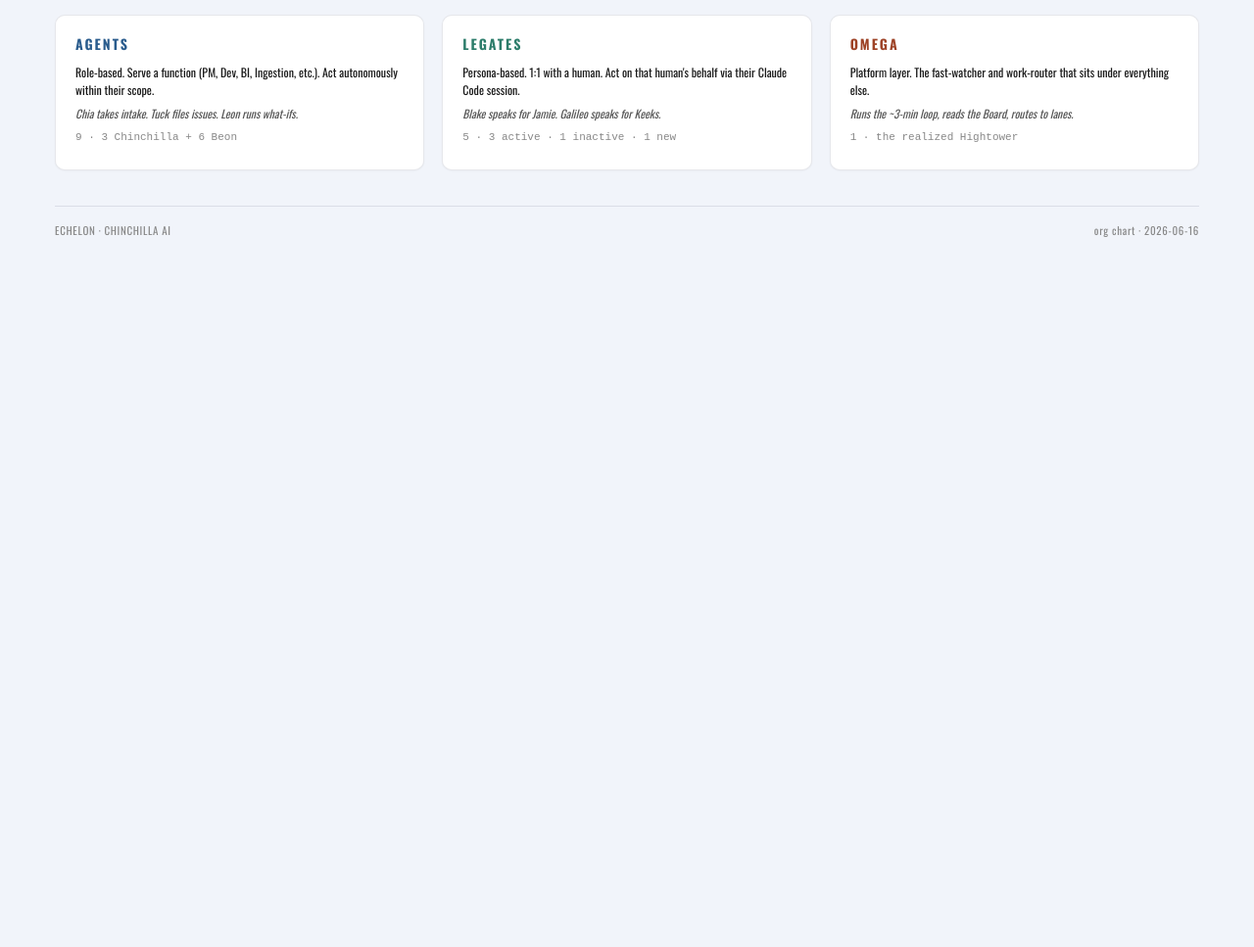
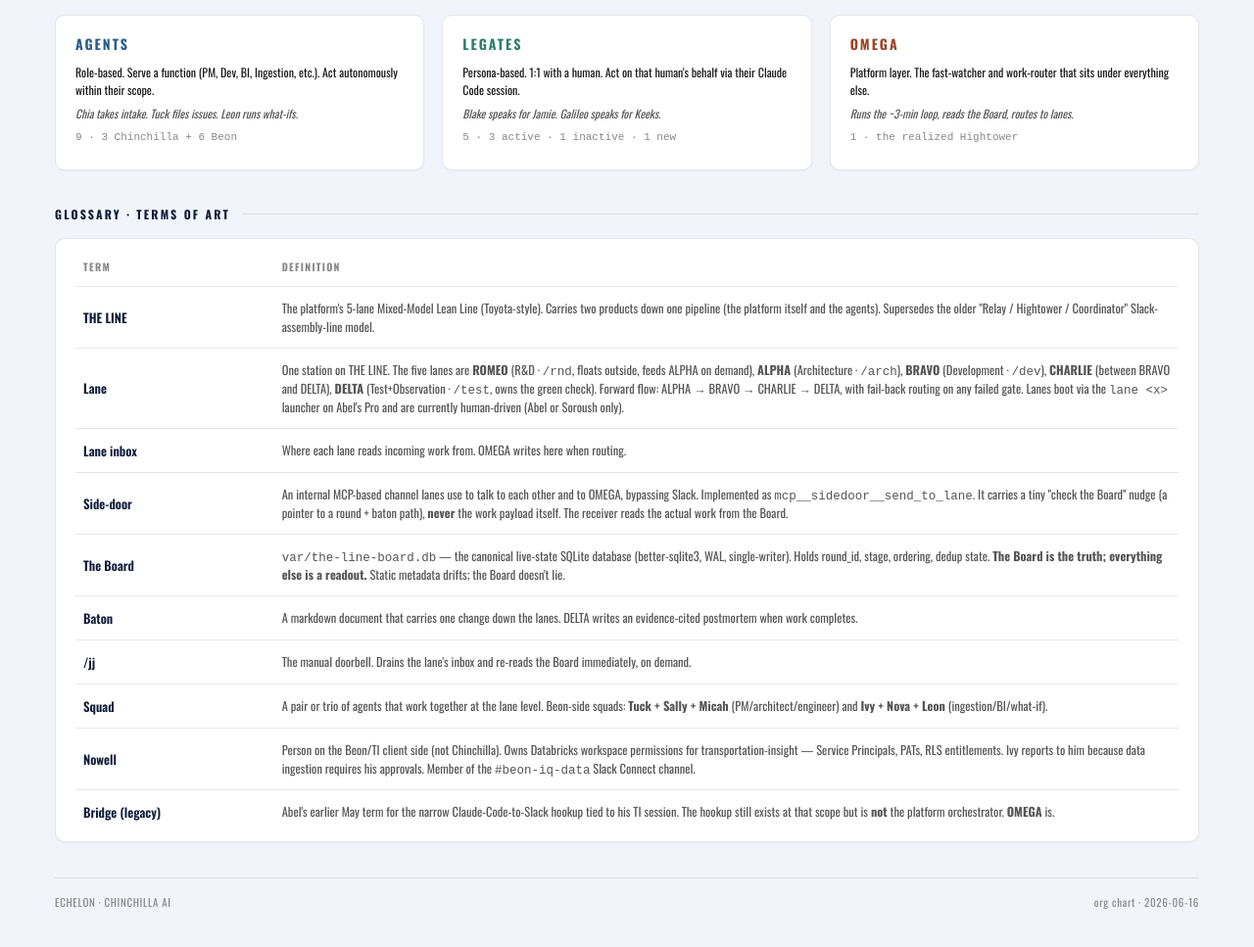
Before and after one commit to ChinchillaEnterprises/ti-previews, a plain HTML site: page orgchart/index.html in a window 1280 px wide. Shown: the part 1865-2832 px from the top of the page at 98% size. Before the commit the page ends 2156 px from the top, so only its background shows below. Drawn offline with nearby package versions, Linux system fonts and the light colour scheme.

Commit message:
orgchart: add glossary section (lane, side-door, Board, Nowell, etc.) per Keeks feedback

```diff
--- a/orgchart/index.html
+++ b/orgchart/index.html
@@ -390,6 +390,58 @@
     </div>
   </div>
 
+  <div class="section-label"><span>Glossary · terms of art</span><span class="bar"></span></div>
+
+  <div class="legates">
+    <table>
+      <thead>
+        <tr><th style="width:18%">Term</th><th>Definition</th></tr>
+      </thead>
+      <tbody>
+        <tr>
+          <td class="human">THE LINE</td>
+          <td class="status">The platform's 5-lane Mixed-Model Lean Line (Toyota-style). Carries two products down one pipeline (the platform itself and the agents). Supersedes the older "Relay / Hightower / Coordinator" Slack-assembly-line model.</td>
+        </tr>
+        <tr>
+          <td class="human">Lane</td>
+          <td class="status">One station on THE LINE. The five lanes are <b>ROMEO</b> (R&amp;D · <code>/rnd</code>, floats outside, feeds ALPHA on demand), <b>ALPHA</b> (Architecture · <code>/arch</code>), <b>BRAVO</b> (Development · <code>/dev</code>), <b>CHARLIE</b> (between BRAVO and DELTA), <b>DELTA</b> (Test+Observation · <code>/test</code>, owns the green check). Forward flow: ALPHA → BRAVO → CHARLIE → DELTA, with fail-back routing on any failed gate. Lanes boot via the <code>lane &lt;x&gt;</code> launcher on Abel's Pro and are currently human-driven (Abel or Soroush only).</td>
+        </tr>
+        <tr>
+          <td class="human">Lane inbox</td>
+          <td class="status">Where each lane reads incoming work from. OMEGA writes here when routing.</td>
+        </tr>
+        <tr>
+          <td class="human">Side-door</td>
+          <td class="status">An internal MCP-based channel lanes use to talk to each other and to OMEGA, bypassing Slack. Implemented as <code>mcp__sidedoor__send_to_lane</code>. It carries a tiny "check the Board" nudge (a pointer to a round + baton path), <b>never</b> the work payload itself. The receiver reads the actual work from the Board.</td>
+        </tr>
+        <tr>
+          <td class="human">The Board</td>
+          <td class="status"><code>var/the-line-board.db</code> — the canonical live-state SQLite database (better-sqlite3, WAL, single-writer). Holds round_id, stage, ordering, dedup state. <b>The Board is the truth; everything else is a readout.</b> Static metadata drifts; the Board doesn't lie.</td>
+        </tr>
+        <tr>
+          <td class="human">Baton</td>
+          <td class="status">A markdown document that carries one change down the lanes. DELTA writes an evidence-cited postmortem when work completes.</td>
+        </tr>
+        <tr>
+          <td class="human">/jj</td>
+          <td class="status">The manual doorbell. Drains the lane's inbox and re-reads the Board immediately, on demand.</td>
+        </tr>
+        <tr>
+          <td class="human">Squad</td>
+          <td class="status">A pair or trio of agents that work together at the lane level. Beon-side squads: <b>Tuck + Sally + Micah</b> (PM/architect/engineer) and <b>Ivy + Nova + Leon</b> (ingestion/BI/what-if).</td>
+        </tr>
+        <tr>
+          <td class="human">Nowell</td>
+          <td class="status">Person on the Beon/TI client side (not Chinchilla). Owns Databricks workspace permissions for transportation-insight — Service Principals, PATs, RLS entitlements. Ivy reports to him because data ingestion requires his approvals. Member of the <code>#beon-iq-data</code> Slack Connect channel.</td>
+        </tr>
+        <tr>
+          <td class="human">Bridge (legacy)</td>
+          <td class="status">Abel's earlier May term for the narrow Claude-Code-to-Slack hookup tied to his TI session. The hookup still exists at that scope but is <b>not</b> the platform orchestrator. <b>OMEGA</b> is.</td>
+        </tr>
+      </tbody>
+    </table>
+  </div>
+
   <footer>
     <div>ECHELON · CHINCHILLA AI</div>
     <div>org chart · 2026-06-16</div>
```
Also changed, not shown: orgchart/echelon-org-chart.png.
